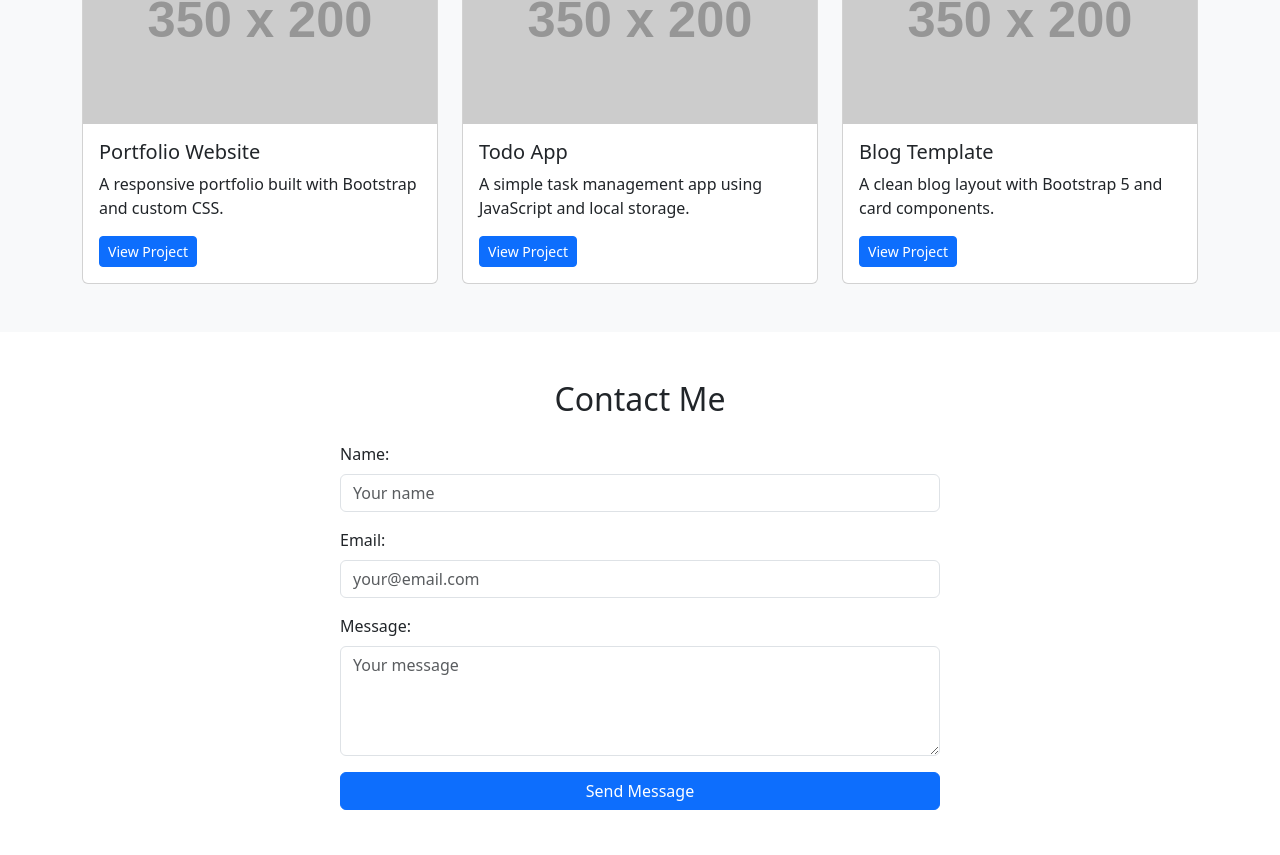
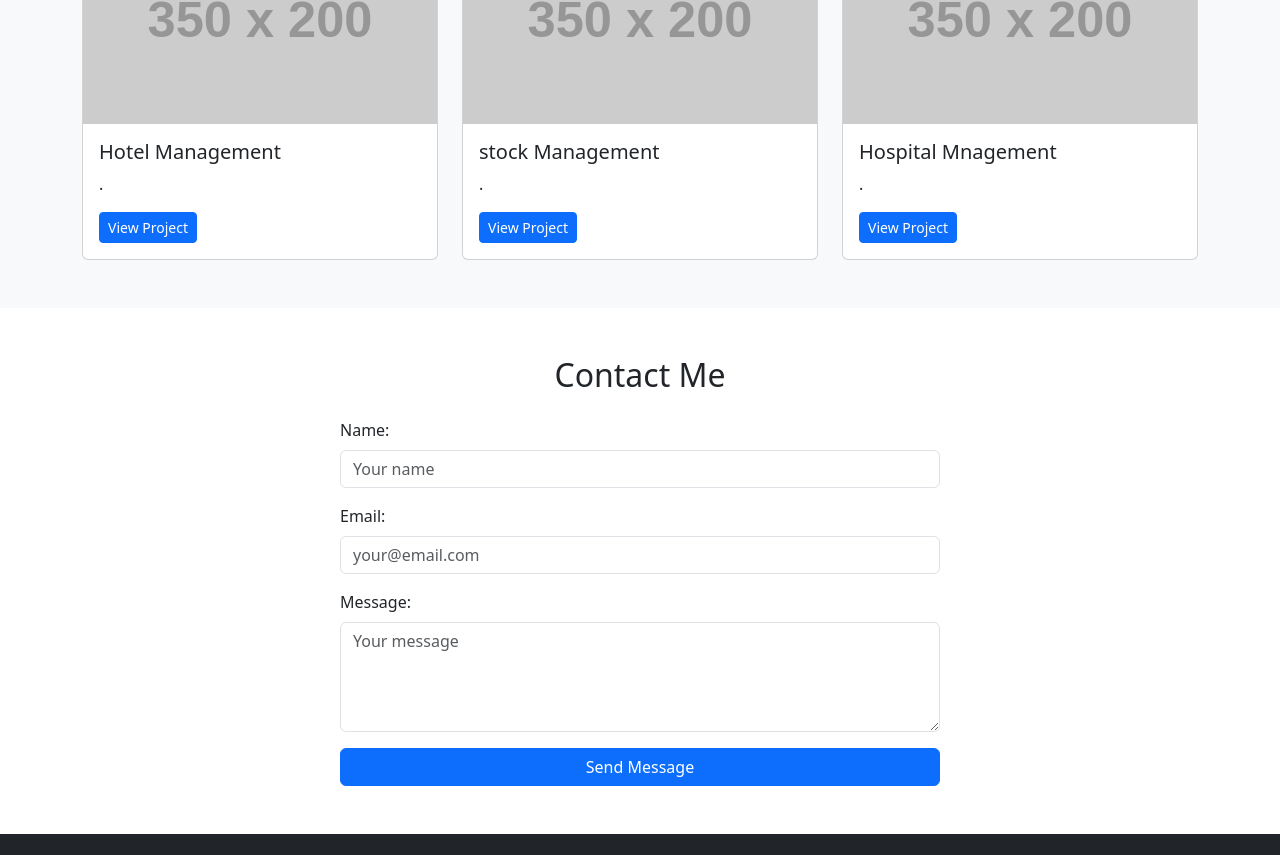
Before and after one commit to vishnupnair97/portfolio, a plain HTML site: page index.html in a window 1280 px wide. Shown: the part 889-1744 px from the top of the page. Drawn offline with nearby package versions, Linux system fonts and the light colour scheme; placeholder pictures from the web are drawn by us.

Commit message:
Update index.html

```diff
--- a/index.html
+++ b/index.html
@@ -76,8 +76,8 @@
         <div class="card">
           <img src="https://via.placeholder.com/350x200" class="card-img-top project-img" alt="Project 1">
           <div class="card-body">
-            <h5 class="card-title">Portfolio Website</h5>
-            <p class="card-text">A responsive portfolio built with Bootstrap and custom CSS.</p>
+            <h5 class="card-title">Hotel Management</h5>
+            <p class="card-text">.</p>
             <a href="#" class="btn btn-primary btn-sm">View Project</a>
           </div>
         </div>
@@ -87,8 +87,8 @@
         <div class="card">
           <img src="https://via.placeholder.com/350x200" class="card-img-top project-img" alt="Project 2">
           <div class="card-body">
-            <h5 class="card-title">Todo App</h5>
-            <p class="card-text">A simple task management app using JavaScript and local storage.</p>
+            <h5 class="card-title">stock Management</h5>
+            <p class="card-text">.</p>
             <a href="#" class="btn btn-primary btn-sm">View Project</a>
           </div>
         </div>
@@ -98,8 +98,8 @@
         <div class="card">
           <img src="https://via.placeholder.com/350x200" class="card-img-top project-img" alt="Project 3">
           <div class="card-body">
-            <h5 class="card-title">Blog Template</h5>
-            <p class="card-text">A clean blog layout with Bootstrap 5 and card components.</p>
+            <h5 class="card-title">Hospital Mnagement</h5>
+            <p class="card-text">.</p>
             <a href="#" class="btn btn-primary btn-sm">View Project</a>
           </div>
         </div>
```
